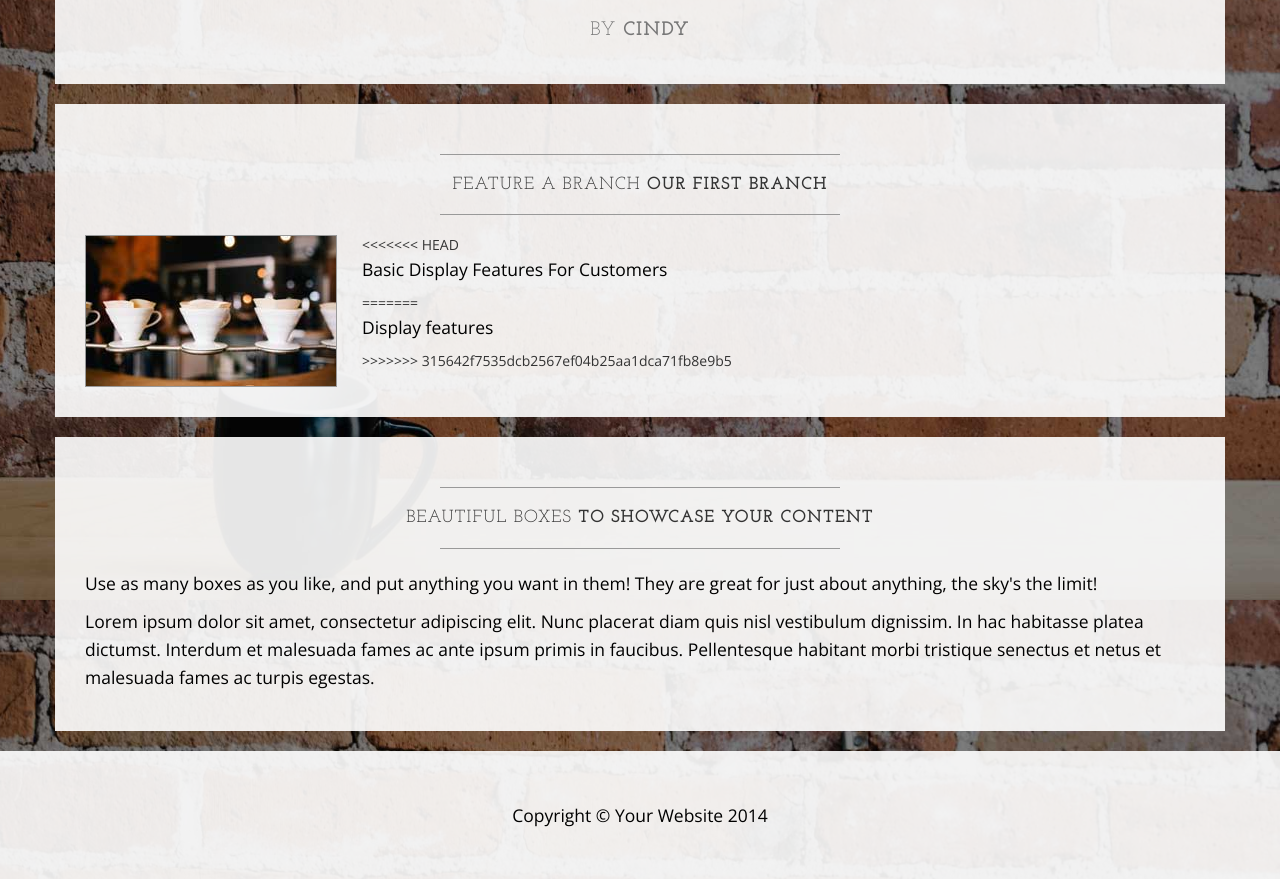
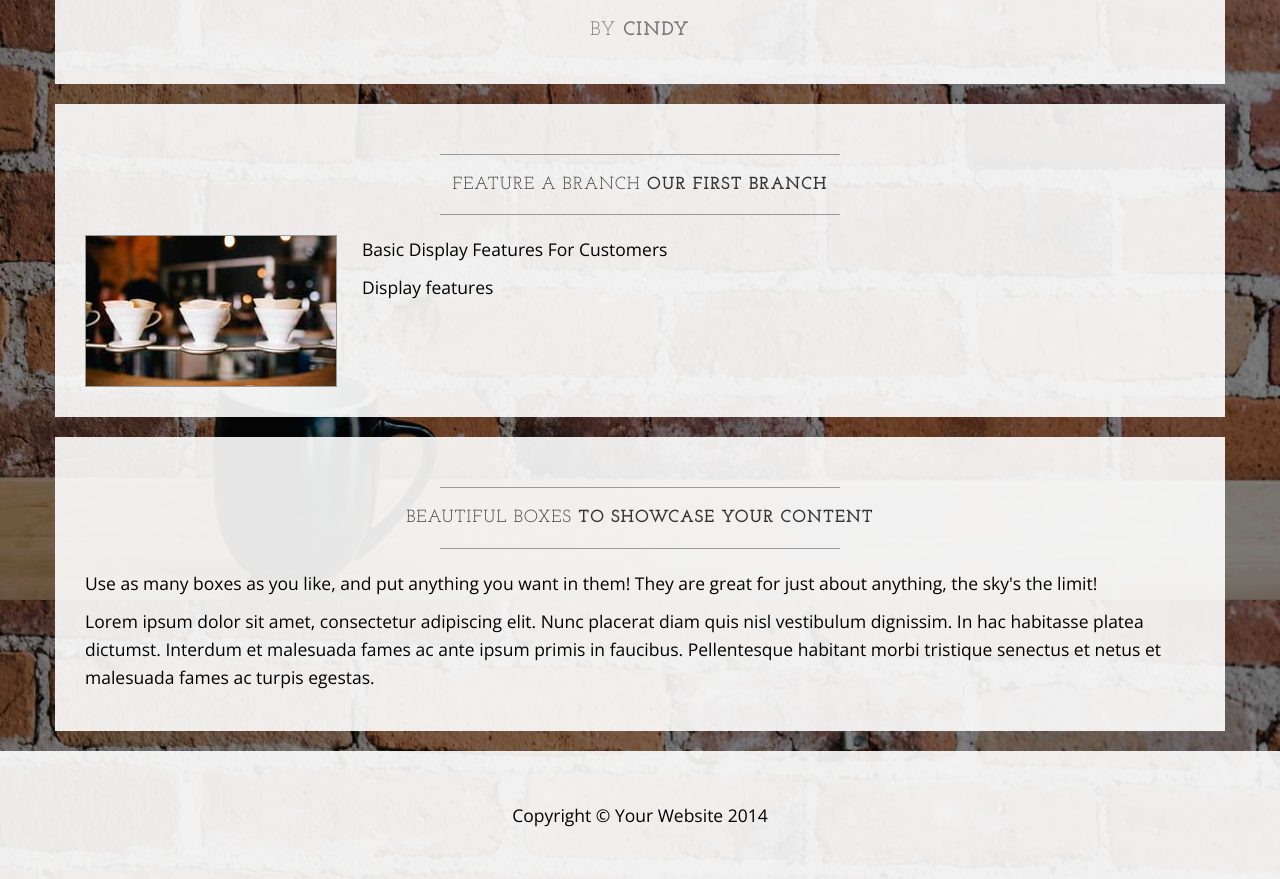
Before and after one commit to CindyJonesHulfachor/Learnable-Git-Course, a plain HTML site: page index.html in a window 1280 px wide. Shown: the part 1000-1879 px from the top of the page. Drawn offline with nearby package versions, Linux system fonts and the light colour scheme.

Commit message:
cleaned inc changes

```diff
--- a/index.html
+++ b/index.html
@@ -129,11 +129,11 @@
                     <hr>
                     <img class="img-responsive img-border img-left" src="img/intro-pic.jpg" alt="">
                     <hr class="visible-xs">
-<<<<<<< HEAD
+
                     <p>Basic Display Features For Customers</p>
-=======
+
                     <p>Display features</p>
->>>>>>> 315642f7535dcb2567ef04b25aa1dca71fb8e9b5
+
                 </div>
             </div>
         </div>
```
